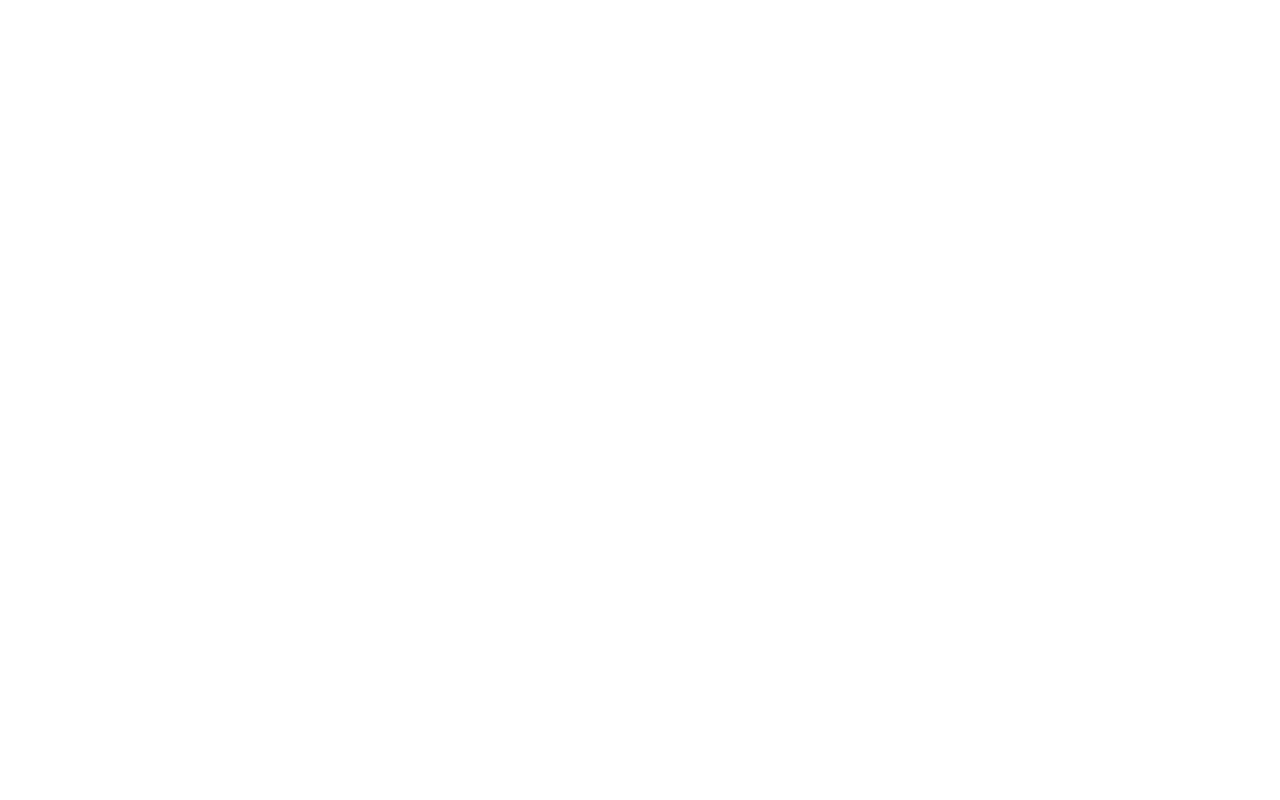
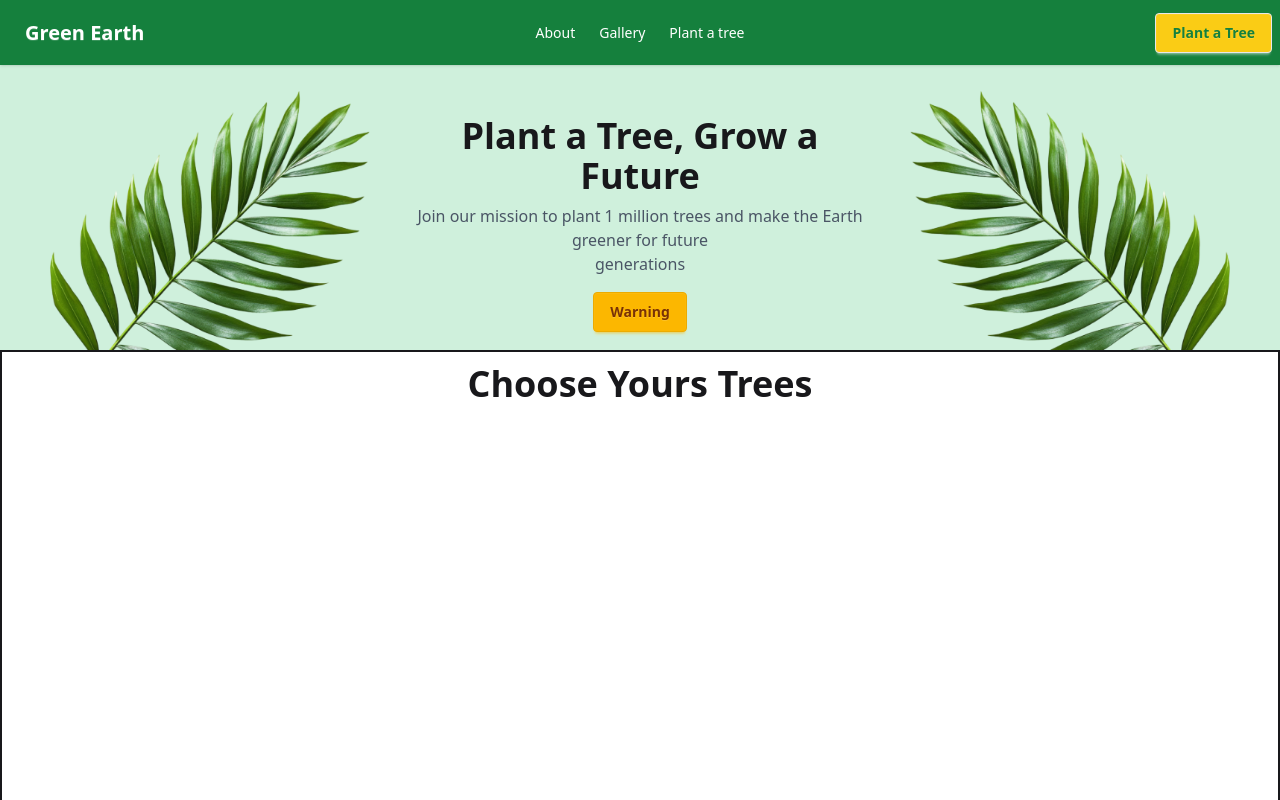
Before and after one commit to shifat09j-jpg/Green-Earth, a plain HTML site: page index.html in a window 1280 px wide. Shown: the top 800 px of the page. Drawn offline with nearby package versions, Linux system fonts and the light colour scheme.

Commit message:
new things

```diff
--- a/index.html
+++ b/index.html
@@ -12,6 +12,90 @@
     <link rel="stylesheet" href="https://cdnjs.cloudflare.com/ajax/libs/font-awesome/7.0.1/css/all.min.css" integrity="sha512-2SwdPD6INVrV/lHTZbO2nodKhrnDdJK9/kg2XD1r9uGqPo1cUbujc+IYdlYdEErWNu69gVcYgdxlmVmzTWnetw==" crossorigin="anonymous" referrerpolicy="no-referrer" />
 </head>
 <body>
+    <header>
+        <div class="navbar bg-base-100 shadow-sm bg-[#15803d] ">
+  <div class="navbar-start">
+    <div class="dropdown">
+      <div tabindex="0" role="button" class="btn btn-ghost lg:hidden">
+        <svg xmlns="http://www.w3.org/2000/svg" class="h-5 w-5" fill="none" viewBox="0 0 24 24" stroke="currentColor"> <path stroke-linecap="round" stroke-linejoin="round" stroke-width="2" d="M4 6h16M4 12h8m-8 6h16" /> </svg>
+      </div>
+      <ul
+        tabindex="-1"
+        class="menu menu-sm dropdown-content bg-base-100 rounded-box z-1 mt-3 w-52 p-2 shadow">
+        <li><a>About</a></li>
+        <li>
+          <a>Gallery</a>
+
+        </li>
+        <li><a>Plant a tree</a></li>
+      </ul>
+    </div>
+    <a class="btn btn-ghost text-xl text-white">Green Earth</a>
+  </div>
+  <div class="navbar-center text-white hidden lg:flex">
+    <ul class="menu menu-horizontal px-1">
+      <li><a>About</a></li>
+      <li>
+        <a>Gallery</a>
+      </li>
+      <li><a>Plant a tree</a></li>
+    </ul>
+  </div>
+  <div class="navbar-end ">
+    <a class="btn bg-[#facc15] text-[#15803d] ">Plant a Tree</a>
+  </div>
+</div>
+    </header>
+
+    <section>
+      <div class="flex justify-between items-center  mx-auto  bg-[#cff0dc] ">
+        <div>
+          <img src="assets/hero-leaf1.png" alt="" class="flex-1">
+        </div>
+        <div class=" flex flex-col w-[627px] h-[184px] justify-between items-center text-center mx-auto" >
+
+            <h2 class="text-4xl font-bold mb-2">Plant a Tree, Grow a Future</h2>
+            <p class="text-gray-600  mb-4">Join our mission to plant 1 million trees and make the Earth greener for future<br>generations</p>
+
+          <div>
+            <button class="btn btn-warning">Warning</button>
+          </div>
+        </div>
+        <div>
+          <img src="assets/hero-leaf2.png" alt="" class="flex-1">
+        </div>
+      </div>
+    </section>
+
+    <section>
+     <div class="w-full h-[873px] flex flex-col border-2 border-red-500-500">
+
+        <h1 class="text-4xl font-bold text-center justify-between py-3 mb-8">Choose Yours Trees</h1>
+      <div id="categories">
+
+      </div>
+
+     </div>
+    </section>
+    <section>
+      <div class="gap-10 flex-1  items-center justify-between bg-[#dcfce7] ">
+        <h1 class="text-4xl font-bold text-center justify-between py-10">About the campaign</h1>
+        <div class=" flex flex-row items-center justify-between mx-auto w-[1090px] h-[690px]  gap-40">
+          <img src="assets/about.png" alt="" srcset="">
+          <div class="flex flex-col gap-5">
+          <p>
+            Green Earth is a global tree plantation initiative dedicated to fighting<br> climate change. Since our start, we’ve planted over 500,000 trees<br> worldwide. By joining our campaign, you help restore forests, create<br> habitats for wildlife, and combat global warming.
+            <li><ol>Restoration of natural habitats</ol></li>
+            <li><ol>Improvement of air quality</ol></li>
+            <li><ol>Support for local communities</ol></li>
+              </p>
+
+
+          </div>
+        </div>
+
+      </div>
+    </section>
 
 </body>
 </html>
```
